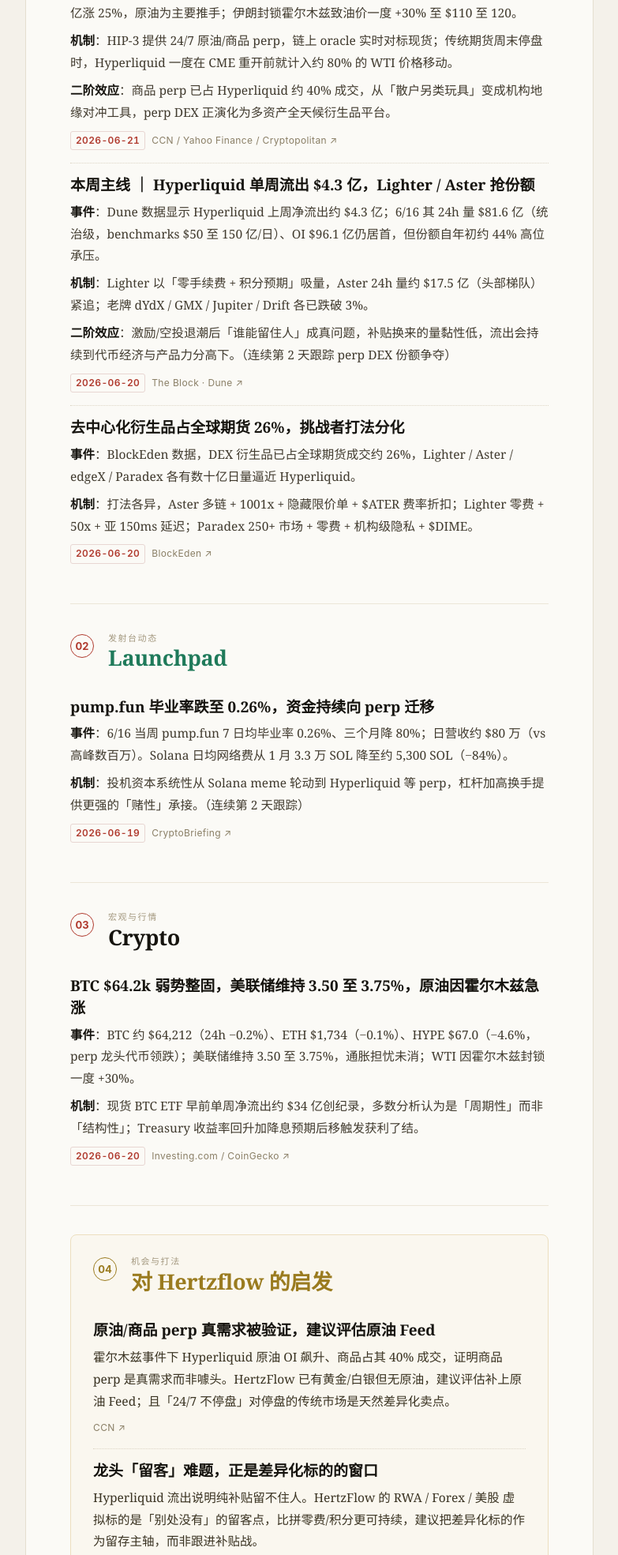
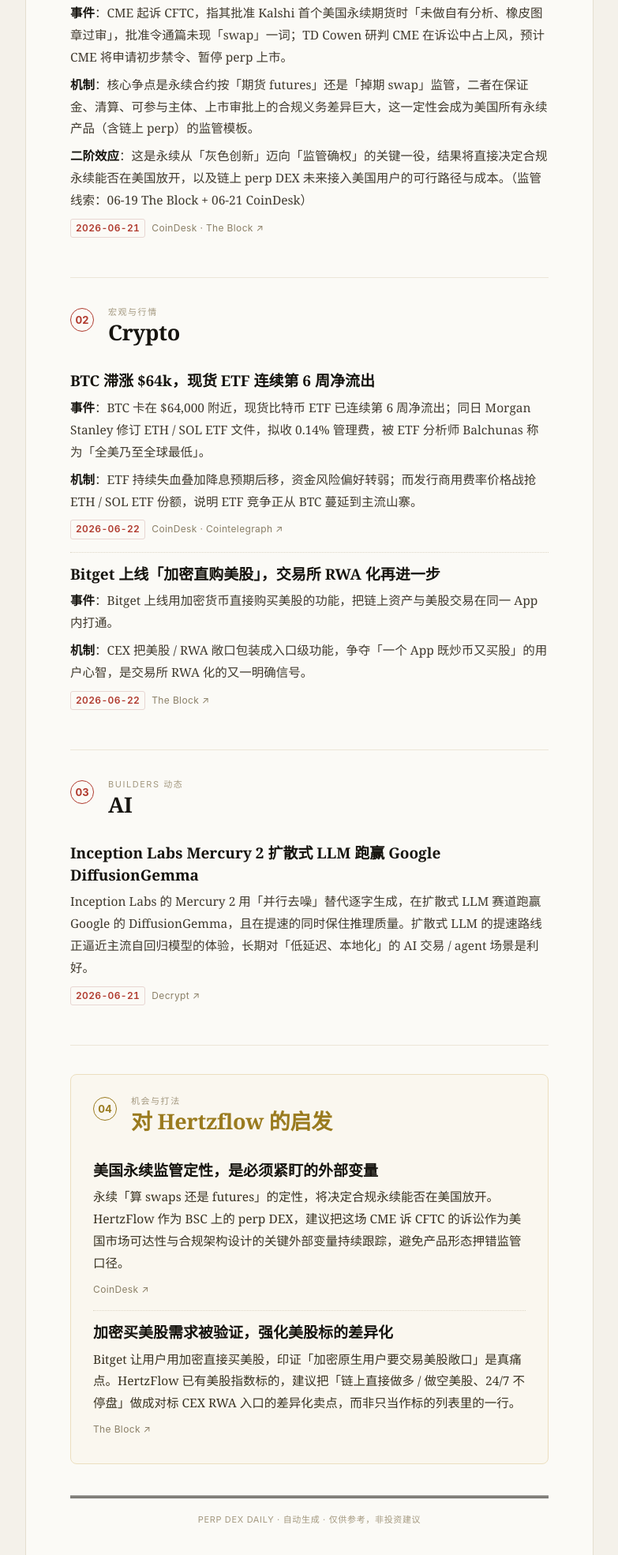
Before and after one commit to dorischeyy/perp-daily, a plain HTML site: page docs/index.html in a window 1280 px wide. Shown: the part 587-2556 px from the top of the page at 79% size, without its empty margins (248-1031 px from the left). Drawn offline with Linux system fonts and the light colour scheme.

Commit message:
report: 2026-06-22

```diff
--- a/docs/index.html
+++ b/docs/index.html
@@ -73,7 +73,7 @@
       <h1 class="mast-title">PERP DEX 日报</h1>
       <div class="mast-sub">2026 年 6 月 22 日 · 星期一</div>
     </header>
-    <p class="lead">Hyperliquid 一边因 HIP-3 原油（霍尔木兹推升）OI 飙至 $17.4 亿，一边单周净流出 $4.3 亿被 Lighter / Aster 蚕食：perp DEX 的故事正从「抢量」转向两条主线，多资产化与留客。</p>
+    <p class="lead">美国「永续合约算不算 swaps」的监管定性战正式打响：CME 起诉 CFTC、指其「橡皮图章」批准 Kalshi 首个美国永续期货，分类结果将决定合规永续能否在美放开、以及链上 perp DEX 接入美国用户的路径。</p>
 
       <section class="sec sec-perpdex">
         <div class="sec-head">
@@ -86,54 +86,18 @@
         <div class="sec-body">
 
         <article class="item">
-          <h3 class="item-h">Hyperliquid HIP-3 OI 单周 +25% 至 $17.4 亿，原油领涨</h3>
-          <p class="item-b"><strong>事件</strong>：HIP-3（permissionless 非加密市场）聚合 OI 周日升至 $17.4 亿，较上周 $13.9 亿涨 25%，原油为主要推手；伊朗封锁霍尔木兹致油价一度 +30% 至 $110 至 120。</p><p class="item-b"><strong>机制</strong>：HIP-3 提供 24/7 原油/商品 perp，链上 oracle 实时对标现货；传统期货周末停盘时，Hyperliquid 一度在 CME 重开前就计入约 80% 的 WTI 价格移动。</p><p class="item-b"><strong>二阶效应</strong>：商品 perp 已占 Hyperliquid 约 40% 成交，从「散户另类玩具」变成机构地缘对冲工具，perp DEX 正演化为多资产全天候衍生品平台。</p>
+          <h3 class="item-h">本周主线 ｜ CME 诉 CFTC：美国永续「算 swaps 还是 futures」定性战开打</h3>
+          <p class="item-b"><strong>事件</strong>：CME 起诉 CFTC，指其批准 Kalshi 首个美国永续期货时「未做自有分析、橡皮图章过审」，批准令通篇未现「swap」一词；TD Cowen 研判 CME 在诉讼中占上风，预计 CME 将申请初步禁令、暂停 perp 上市。</p><p class="item-b"><strong>机制</strong>：核心争点是永续合约按「期货 futures」还是「掉期 swap」监管，二者在保证金、清算、可参与主体、上市审批上的合规义务差异巨大，这一定性会成为美国所有永续产品（含链上 perp）的监管模板。</p><p class="item-b"><strong>二阶效应</strong>：这是永续从「灰色创新」迈向「监管确权」的关键一役，结果将直接决定合规永续能否在美国放开，以及链上 perp DEX 未来接入美国用户的可行路径与成本。（监管线索：06-19 The Block + 06-21 CoinDesk）</p>
           <div class="item-meta">
             <span class="item-date">2026-06-21</span>
-            <a class="item-src" href="https://www.ccn.com/news/crypto/hyperliquid-1-43b-oi-oil-not-crypto-driving-growth/" target="_blank" rel="noopener">CCN / Yahoo Finance / Cryptopolitan ↗</a>
-          </div>
-        </article>
-        <article class="item">
-          <h3 class="item-h">本周主线 ｜ Hyperliquid 单周流出 $4.3 亿，Lighter / Aster 抢份额</h3>
-          <p class="item-b"><strong>事件</strong>：Dune 数据显示 Hyperliquid 上周净流出约 $4.3 亿；6/16 其 24h 量 $81.6 亿（统治级，benchmarks $50 至 150 亿/日）、OI $96.1 亿仍居首，但份额自年初约 44% 高位承压。</p><p class="item-b"><strong>机制</strong>：Lighter 以「零手续费 + 积分预期」吸量，Aster 24h 量约 $17.5 亿（头部梯队）紧追；老牌 dYdX / GMX / Jupiter / Drift 各已跌破 3%。</p><p class="item-b"><strong>二阶效应</strong>：激励/空投退潮后「谁能留住人」成真问题，补贴换来的量黏性低，流出会持续到代币经济与产品力分高下。（连续第 2 天跟踪 perp DEX 份额争夺）</p>
-          <div class="item-meta">
-            <span class="item-date">2026-06-20</span>
-            <a class="item-src" href="https://www.theblock.co/post/383314/weekly-hyperliquid-outflows-430m-lighter-aster-tighten-perp-dex-competition-dune" target="_blank" rel="noopener">The Block · Dune ↗</a>
-          </div>
-        </article>
-        <article class="item">
-          <h3 class="item-h">去中心化衍生品占全球期货 26%，挑战者打法分化</h3>
-          <p class="item-b"><strong>事件</strong>：BlockEden 数据，DEX 衍生品已占全球期货成交约 26%，Lighter / Aster / edgeX / Paradex 各有数十亿日量逼近 Hyperliquid。</p><p class="item-b"><strong>机制</strong>：打法各异，Aster 多链 + 1001x + 隐藏限价单 + $ATER 费率折扣；Lighter 零费 + 50x + 亚 150ms 延迟；Paradex 250+ 市场 + 零费 + 机构级隐私 + $DIME。</p>
-          <div class="item-meta">
-            <span class="item-date">2026-06-20</span>
-            <a class="item-src" href="https://blockeden.xyz/blog/2026/01/29/perp-dex-wars-2026-hyperliquid-lighter-aster-edgex-paradex-decentralized-derivatives/" target="_blank" rel="noopener">BlockEden ↗</a>
-          </div>
-        </article>
-        </div>
-      </section>
-      <section class="sec sec-launchpad">
-        <div class="sec-head">
-          <span class="sec-no">02</span>
-          <div>
-            <div class="sec-kicker">发射台动态</div>
-            <h2 class="sec-title">Launchpad</h2>
-          </div>
-        </div>
-        <div class="sec-body">
-
-        <article class="item">
-          <h3 class="item-h">pump.fun 毕业率跌至 0.26%，资金持续向 perp 迁移</h3>
-          <p class="item-b"><strong>事件</strong>：6/16 当周 pump.fun 7 日均毕业率 0.26%、三个月降 80%；日营收约 $80 万（vs 高峰数百万）。Solana 日均网络费从 1 月 3.3 万 SOL 降至约 5,300 SOL（−84%）。</p><p class="item-b"><strong>机制</strong>：投机资本系统性从 Solana meme 轮动到 Hyperliquid 等 perp，杠杆加高换手提供更强的「赌性」承接。（连续第 2 天跟踪）</p>
-          <div class="item-meta">
-            <span class="item-date">2026-06-19</span>
-            <a class="item-src" href="https://cryptobriefing.com/pump-fun-activity-drops-solana-fees-decline/" target="_blank" rel="noopener">CryptoBriefing ↗</a>
+            <a class="item-src" href="https://www.coindesk.com/policy/2026/06/21/are-perps-swaps-a-quick-look-at-that-cme-suit-state-of-crypto" target="_blank" rel="noopener">CoinDesk · The Block ↗</a>
           </div>
         </article>
         </div>
       </section>
       <section class="sec sec-crypto">
         <div class="sec-head">
-          <span class="sec-no">03</span>
+          <span class="sec-no">02</span>
           <div>
             <div class="sec-kicker">宏观与行情</div>
             <h2 class="sec-title">Crypto</h2>
@@ -142,11 +106,39 @@
         <div class="sec-body">
 
         <article class="item">
-          <h3 class="item-h">BTC $64.2k 弱势整固，美联储维持 3.50 至 3.75%，原油因霍尔木兹急涨</h3>
-          <p class="item-b"><strong>事件</strong>：BTC 约 $64,212（24h −0.2%）、ETH $1,734（−0.1%）、HYPE $67.0（−4.6%，perp 龙头代币领跌）；美联储维持 3.50 至 3.75%，通胀担忧未消；WTI 因霍尔木兹封锁一度 +30%。</p><p class="item-b"><strong>机制</strong>：现货 BTC ETF 早前单周净流出约 $34 亿创纪录，多数分析认为是「周期性」而非「结构性」；Treasury 收益率回升加降息预期后移触发获利了结。</p>
+          <h3 class="item-h">BTC 滞涨 $64k，现货 ETF 连续第 6 周净流出</h3>
+          <p class="item-b"><strong>事件</strong>：BTC 卡在 $64,000 附近，现货比特币 ETF 已连续第 6 周净流出；同日 Morgan Stanley 修订 ETH / SOL ETF 文件，拟收 0.14% 管理费，被 ETF 分析师 Balchunas 称为「全美乃至全球最低」。</p><p class="item-b"><strong>机制</strong>：ETF 持续失血叠加降息预期后移，资金风险偏好转弱；而发行商用费率价格战抢 ETH / SOL ETF 份额，说明 ETF 竞争正从 BTC 蔓延到主流山寨。</p>
           <div class="item-meta">
-            <span class="item-date">2026-06-20</span>
-            <a class="item-src" href="https://www.investing.com/analysis/bitcoins-34-billion-etf-bleed-looks-more-cyclical-than-structural-200681474" target="_blank" rel="noopener">Investing.com / CoinGecko ↗</a>
+            <span class="item-date">2026-06-22</span>
+            <a class="item-src" href="https://www.coindesk.com/tech/2026/06/22/live-markets-bitcoin-is-stuck-near-usd64-000-as-etf-outflows-reach-a-sixth-week" target="_blank" rel="noopener">CoinDesk · Cointelegraph ↗</a>
+          </div>
+        </article>
+        <article class="item">
+          <h3 class="item-h">Bitget 上线「加密直购美股」，交易所 RWA 化再进一步</h3>
+          <p class="item-b"><strong>事件</strong>：Bitget 上线用加密货币直接购买美股的功能，把链上资产与美股交易在同一 App 内打通。</p><p class="item-b"><strong>机制</strong>：CEX 把美股 / RWA 敞口包装成入口级功能，争夺「一个 App 既炒币又买股」的用户心智，是交易所 RWA 化的又一明确信号。</p>
+          <div class="item-meta">
+            <span class="item-date">2026-06-22</span>
+            <a class="item-src" href="https://www.theblock.co/post/405507/bitget-us-stock-purchases-crypto" target="_blank" rel="noopener">The Block ↗</a>
+          </div>
+        </article>
+        </div>
+      </section>
+      <section class="sec sec-ai">
+        <div class="sec-head">
+          <span class="sec-no">03</span>
+          <div>
+            <div class="sec-kicker">Builders 动态</div>
+            <h2 class="sec-title">AI</h2>
+          </div>
+        </div>
+        <div class="sec-body">
+
+        <article class="item">
+          <h3 class="item-h">Inception Labs Mercury 2 扩散式 LLM 跑赢 Google DiffusionGemma</h3>
+          <p class="item-b">Inception Labs 的 Mercury 2 用「并行去噪」替代逐字生成，在扩散式 LLM 赛道跑赢 Google 的 DiffusionGemma，且在提速的同时保住推理质量。扩散式 LLM 的提速路线正逼近主流自回归模型的体验，长期对「低延迟、本地化」的 AI 交易 / agent 场景是利好。</p>
+          <div class="item-meta">
+            <span class="item-date">2026-06-21</span>
+            <a class="item-src" href="https://decrypt.co/371722/inception-labs-mercury-2-ai-beats-googles-diffusiongemma" target="_blank" rel="noopener">Decrypt ↗</a>
           </div>
         </article>
         </div>
@@ -162,35 +154,19 @@
         <div class="sec-body">
 
         <article class="item">
-          <h3 class="item-h">原油/商品 perp 真需求被验证，建议评估原油 Feed</h3>
-          <p class="item-b">霍尔木兹事件下 Hyperliquid 原油 OI 飙升、商品占其 40% 成交，证明商品 perp 是真需求而非噱头。HertzFlow 已有黄金/白银但无原油，建议评估补上原油 Feed；且「24/7 不停盘」对停盘的传统市场是天然差异化卖点。</p>
+          <h3 class="item-h">美国永续监管定性，是必须紧盯的外部变量</h3>
+          <p class="item-b">永续「算 swaps 还是 futures」的定性，将决定合规永续能否在美国放开。HertzFlow 作为 BSC 上的 perp DEX，建议把这场 CME 诉 CFTC 的诉讼作为美国市场可达性与合规架构设计的关键外部变量持续跟踪，避免产品形态押错监管口径。</p>
           <div class="item-meta">
 
-            <a class="item-src" href="https://www.ccn.com/news/crypto/hyperliquid-1-43b-oi-oil-not-crypto-driving-growth/" target="_blank" rel="noopener">CCN ↗</a>
+            <a class="item-src" href="https://www.coindesk.com/policy/2026/06/21/are-perps-swaps-a-quick-look-at-that-cme-suit-state-of-crypto" target="_blank" rel="noopener">CoinDesk ↗</a>
           </div>
         </article>
         <article class="item">
-          <h3 class="item-h">龙头「留客」难题，正是差异化标的的窗口</h3>
-          <p class="item-b">Hyperliquid 流出说明纯补贴留不住人。HertzFlow 的 RWA / Forex / 美股 虚拟标的是「别处没有」的留客点，比拼零费/积分更可持续，建议把差异化标的作为留存主轴，而非跟进补贴战。</p>
+          <h3 class="item-h">加密买美股需求被验证，强化美股标的差异化</h3>
+          <p class="item-b">Bitget 让用户用加密直接买美股，印证「加密原生用户要交易美股敞口」是真痛点。HertzFlow 已有美股指数标的，建议把「链上直接做多 / 做空美股、24/7 不停盘」做成对标 CEX RWA 入口的差异化卖点，而非只当作标的列表里的一行。</p>
           <div class="item-meta">
 
-            <a class="item-src" href="https://www.theblock.co/post/383314/weekly-hyperliquid-outflows-430m-lighter-aster-tighten-perp-dex-competition-dune" target="_blank" rel="noopener">The Block ↗</a>
-          </div>
-        </article>
-        <article class="item">
-          <h3 class="item-h">meme 向 perp 迁移仍在，做深 meme perp 做市深度</h3>
-          <p class="item-b">pump.fun 持续失血、资金流向 perp，是低成本拉新窗口。建议评估给热门 meme 标的加做市深度、降门槛，承接从发射台溢出的投机流量。</p>
-          <div class="item-meta">
-
-            <a class="item-src" href="https://cryptobriefing.com/pump-fun-activity-drops-solana-fees-decline/" target="_blank" rel="noopener">CryptoBriefing ↗</a>
-          </div>
-        </article>
-        <article class="item">
-          <h3 class="item-h">AI agent 交易在加速，MCP 接口是 DeFAI 时代护城河</h3>
-          <p class="item-b">Robinhood 已向 2700 万用户开放 AI agent 代交易（Claude/ChatGPT），crypto 与期货支持在路上，链上 perp DEX 仍是接口空白。建议把 HertzFlow 的 MCP/Agent 接口列为中期优先级，抢「AI 可直连的链上 perp」这个位。</p>
-          <div class="item-meta">
-
-            <a class="item-src" href="https://techcrunch.com/2026/05/27/robinhood-now-lets-your-ai-agents-trade-stocks/" target="_blank" rel="noopener">TechCrunch ↗</a>
+            <a class="item-src" href="https://www.theblock.co/post/405507/bitget-us-stock-purchases-crypto" target="_blank" rel="noopener">The Block ↗</a>
           </div>
         </article>
         </div>
--- a/docs/latest.json
+++ b/docs/latest.json
@@ -2,6 +2,5 @@
   "date": "2026-06-22",
   "url": "https://dorischeyy.github.io/perp-daily/archive/2026-06-22.html",
   "title": "Perp DEX 日报 · 2026-06-22",
-  "lead": "Hyperliquid 一边因 HIP-3 原油（霍尔木兹推升）OI 飙至 $17.4 亿，一边单周净流出 $4.3 亿被 Lighter / Aster 蚕食：perp DEX 的故事正从「抢量」转向两条主线，多资产化与留客。",
-  "republished_at": "2026-06-22T08:33:54.069Z"
+  "lead": "美国「永续合约算不算 swaps」的监管定性战正式打响：CME 起诉 CFTC、指其「橡皮图章」批准 Kalshi 首个美国永续期货，分类结果将决定合规永续能否在美放开、以及链上 perp DEX 接入美国用户的路径。"
 }
```
Also changed, not shown: docs/archive/2026-06-22.html (+43 -67 lines).
